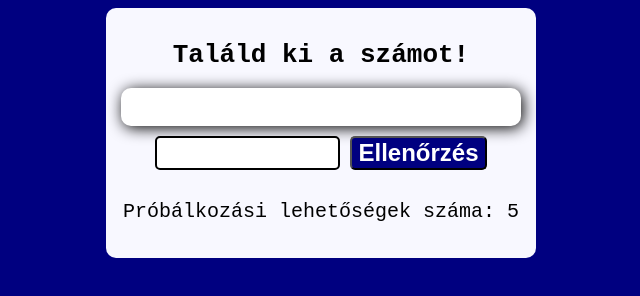
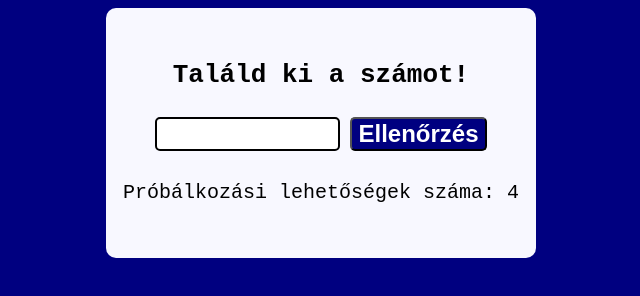
Before and after one commit to mdavidstefan/szamjatek, a plain HTML site: page index.html in a window 1280 px wide. Both pictures are taken after a click on the button "Ellenőrzés". Shown: the whole page, without its empty margins (319-959 px from the left). Drawn offline with Linux system fonts and the light colour scheme.

Commit message:
logicdone

```diff
--- a/compare.js
+++ b/compare.js
@@ -1,9 +1,9 @@
 export function compare(userNumber, randNumber) {
-	if (userNumber < randNumber) {
-		return 'A te számod kisebb...';
-	} else if (userNumber > randNumber) {
-		return 'A te számod nagyobb';
-	} else {
-		return 'Helyes megfejtés AZ OTT!4!!44!4!';
-	}
+  if (userNumber < randNumber) {
+    return "A te számod kisebb...";
+  } else if (userNumber > randNumber) {
+    return "A te számod nagyobb!";
+  } else if (userNumber == randNumber) {
+    return "Helyes megfejtés AZ OTT!4!!44!4!";
+  }
 }
--- a/index.html
+++ b/index.html
@@ -13,8 +13,7 @@
 
         .container {
             display: flex;
-            align-items: center;
-            justify-content: center;
+            align-items: center !important;
         }
 
         .box {
@@ -61,6 +60,10 @@
             border-radius: 5px;
         }
 
+        button:disabled {
+            background-color: gray;
+        }
+
         p {
             font-size: 20px;
         }
@@ -76,7 +79,7 @@
     <div class="container">
         <div class="box">
             <h1>Találd ki a számot!</h1>
-            <div class="result"></div>
+            <div id="result"></div>
             <div class="inputs">
                 <input type="number" id="inputArea" />
                 <button class="checkBtn">Ellenőrzés</button>
--- a/main.js
+++ b/main.js
@@ -5,22 +5,23 @@ let randNr = genRandNumber(1, 100);
 console.log(randNr);
 
 let result = compare(99, randNr);
-console.log(result);
 
 document.querySelector(".checkBtn").addEventListener("click", check);
 
 let tries = 5;
-document.getElementById("life").textContent = "Próbálkozási lehetőségek száma: " + tries
+document.getElementById("life").textContent =
+  "Próbálkozási lehetőségek száma: " + tries;
 
 function check() {
-  if (tries > 0) {
-    let guess = document.getElementById("inputArea").value;
-    document.getElementById("resultgi").textContent = compare(guess, randNr);
+  if (tries > 1) {
+    let guess = parseInt(document.getElementById("inputArea").value);
+    document.getElementById("result").textContent = compare(guess, randNr);
     tries--;
-    document.getElementById("life").textContent == "Próbálkozási lehetőségek száma: " + tries
+    document.getElementById("life").textContent =
+      "Próbálkozási lehetőségek száma: " + tries;
     return;
   }
-  document.getElementById("life").textContent ==
+  document.getElementById("life").textContent =
     "Nincs több próbálkozási lehetőség!";
-  document.querySelector(".checkBtn").classList.toggle("disabled");
+  document.querySelector(".checkBtn").disabled = true;
 }
```
